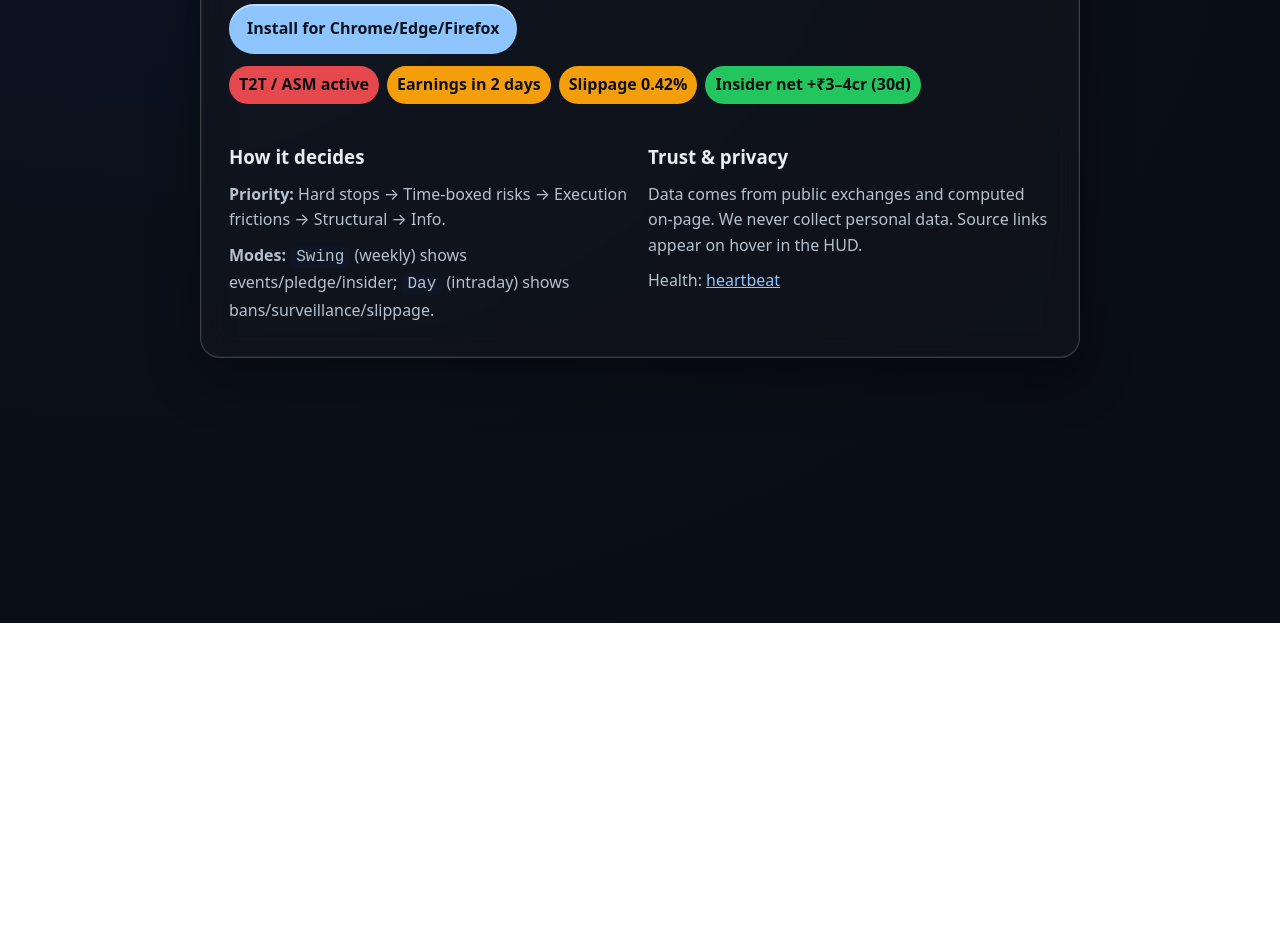
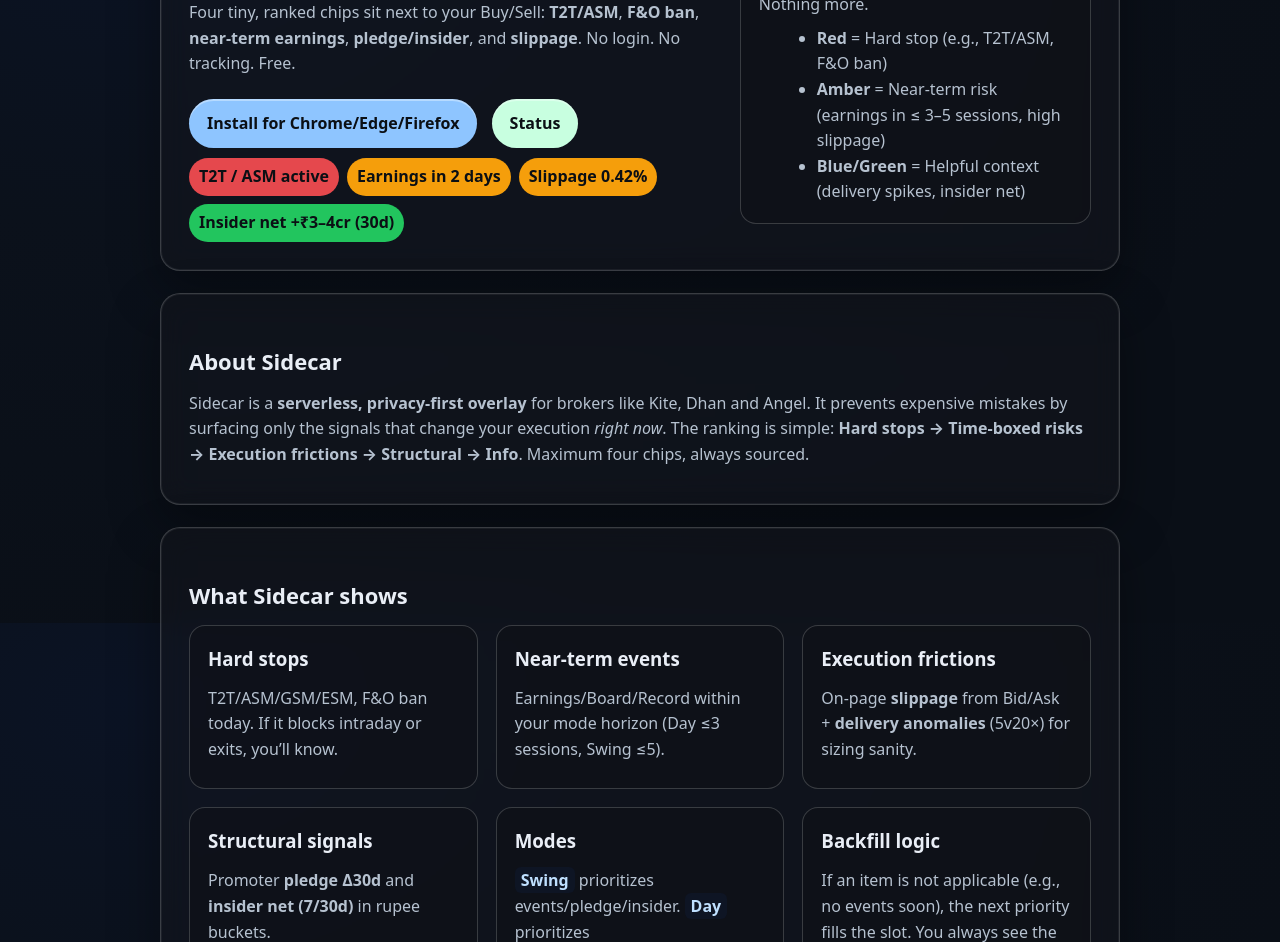
Before and after one commit to TorqueEnables/sidecar-data, a plain HTML site: page docs/index.html in a window 1280 px wide. Shown: the part 177-1119 px from the top of the page. Before the commit the page ends 800 px from the top, so only its background shows below. Drawn offline with Linux system fonts and the light colour scheme.

Commit message:
Update index.html

```diff
--- a/docs/index.html
+++ b/docs/index.html
@@ -1,49 +1,161 @@
 <!doctype html>
+<html lang="en">
 <meta charset="utf-8">
 <meta name="viewport" content="width=device-width,initial-scale=1">
-<title>Sidecar HUD — StakeLens</title>
+<title>Sidecar HUD — decision armor for Indian equities</title>
+<meta name="description" content="A tiny, serverless HUD that shows ASM/T2T, F&O ban, near-term earnings, pledge/insider, and slippage right on your broker page. No login. No tracking. Free.">
+<meta property="og:title" content="Sidecar HUD — decision armor for Indian equities">
+<meta property="og:description" content="4 small chips that prevent dumb losses. Works on Kite/Dhan/Angel.">
+<meta property="og:type" content="website">
+<meta property="og:url" content="https://torqueenables.github.io/sidecar-data/docs/">
+<link rel="canonical" href="https://torqueenables.github.io/sidecar-data/docs/">
 <style>
-  :root{--fg:#eaeef3;--mut:#b6c2d0;--chip:#0b0f14;--glow:rgba(0,0,0,.35)}
-  html,body{height:100%} body{margin:0;background:
-    radial-gradient(1200px 800px at 10% 10%,#0b1324 0%,#0b111b 40%,#090d14 100%),
-    linear-gradient(135deg,#0d1220,#0b1018);}
-  .wrap{max-width:880px;margin:0 auto;padding:48px 20px;color:var(--fg);font:16px/1.6 system-ui,-apple-system,Segoe UI,Roboto,Ubuntu}
-  .glass{backdrop-filter: blur(14px) saturate(130%);-webkit-backdrop-filter: blur(14px) saturate(130%);
-    background: rgba(20,22,28,.55);border:1px solid rgba(255,255,255,.18);border-radius:20px;padding:28px 28px 24px;
-    box-shadow:0 20px 50px var(--glow), inset 0 0 0 1px rgba(255,255,255,.06)}
-  h1{margin:0 0 10px;font-size:28px}
-  p{margin:10px 0;color:var(--mut)}
-  .btn{display:inline-block;margin-top:14px;padding:12px 18px;border-radius:999px;
-    background:#8ec5ff;color:#08121c;font-weight:700;text-decoration:none;box-shadow:0 2px 0 rgba(255,255,255,.4) inset}
-  .chips{display:flex;gap:8px;flex-wrap:wrap;margin-top:12px}
-  .chip{background:#3b82f6;color:#0b0f14;padding:6px 10px;border-radius:999px;font-weight:700}
-  .chip.red{background:#e5484d}.chip.amber{background:#f59e0b}.chip.green{background:#22c55e}
-  code{background:#0e1524;padding:2px 6px;border-radius:6px}
-  .grid{display:grid;gap:16px;grid-template-columns:1fr 1fr;margin-top:20px}
-  @media (max-width:760px){.grid{grid-template-columns:1fr}}
+  :root{
+    --bg1:#0b111b; --bg2:#0a0f17; --fg:#e9eef6; --mut:#b6c2d0; --accent:#8ec5ff;
+    --glass: rgba(20,22,28,.55); --border:rgba(255,255,255,.18); --glow:rgba(0,0,0,.35);
+    --red:#e5484d; --amber:#f59e0b; --blue:#3b82f6; --green:#22c55e; --ink:#0b0f14;
+  }
+  *{box-sizing:border-box}
+  html,body{height:100%}
+  body{
+    margin:0; color:var(--fg);
+    background:
+      radial-gradient(1200px 800px at 10% 10%,#0b1324 0%,var(--bg1) 40%,var(--bg2) 100%),
+      linear-gradient(135deg,#0d1220,var(--bg2));
+    font:16px/1.6 system-ui,-apple-system,Segoe UI,Roboto,Ubuntu;
+  }
+  .wrap{max-width:1000px;margin:0 auto;padding:40px 20px}
+  .glass{
+    backdrop-filter: blur(14px) saturate(130%); -webkit-backdrop-filter: blur(14px) saturate(130%);
+    background: var(--glass); border:1px solid var(--border); border-radius:20px;
+    padding:28px; box-shadow:0 20px 50px var(--glow), inset 0 0 0 1px rgba(255,255,255,.06)
+  }
+  h1,h2,h3{margin:0 0 12px}
+  h1{font-size:30px}
+  h2{font-size:22px;margin-top:22px}
+  p{margin:8px 0;color:var(--mut)}
+  .hero{display:grid;grid-template-columns:1.2fr .8fr;gap:24px;align-items:center}
+  @media (max-width:860px){.hero{grid-template-columns:1fr}}
+  .btn{
+    display:inline-block;margin:14px 10px 0 0;padding:12px 18px;border-radius:999px;
+    background:var(--accent);color:var(--ink);font-weight:800;text-decoration:none;
+    box-shadow:0 2px 0 rgba(255,255,255,.35) inset; transition:transform .06s ease;
+  }
+  .btn:hover{transform:translateY(-1px)}
+  .mut{color:var(--mut)}
+  .chips{display:flex;gap:8px;flex-wrap:wrap;margin-top:10px}
+  .chip{background:var(--blue);color:var(--ink);padding:6px 10px;border-radius:999px;font-weight:800}
+  .chip.red{background:var(--red)} .chip.amber{background:var(--amber)} .chip.green{background:var(--green)}
+  .grid{display:grid;gap:18px;grid-template-columns:repeat(3,1fr)}
+  @media (max-width:860px){.grid{grid-template-columns:1fr}}
+  .card{padding:18px;border-radius:16px;border:1px solid var(--border);background:rgba(15,16,20,.45)}
+  code{background:#0e1524;color:#bfe0ff;padding:2px 6px;border-radius:6px}
+  .footer{opacity:.8;text-align:center;margin-top:20px}
+  a { color:#9fd2ff }
+  .kbd{font-weight:700;background:#0e1524;color:#bfe0ff;padding:2px 6px;border-radius:6px}
 </style>
+
 <div class="wrap">
-  <div class="glass">
-    <h1>Sidecar HUD</h1>
-    <p>Four tiny, decision-critical chips on your broker page. <b>No login. No tracking. Free.</b></p>
+  <!-- HERO -->
+  <div class="glass hero">
+    <div>
+      <h1>Sidecar HUD — decision armor for Indian equities</h1>
+      <p>Four tiny, ranked chips sit next to your Buy/Sell: <b>T2T/ASM</b>, <b>F&amp;O ban</b>, <b>near-term earnings</b>, <b>pledge/insider</b>, and <b>slippage</b>. No login. No tracking. Free.</p>
       <a class="btn" href="./sidecar.user.js">Install for Chrome/Edge/Firefox</a>
+      <a class="btn" href="../health/heartbeat.txt" style="background:#c8ffe0">Status</a>
       <div class="chips">
         <span class="chip red">T2T / ASM active</span>
         <span class="chip amber">Earnings in 2 days</span>
         <span class="chip amber">Slippage 0.42%</span>
         <span class="chip green">Insider net +₹3–4cr (30d)</span>
       </div>
+    </div>
+    <div class="card">
+      <h3 style="margin-bottom:4px">What you’ll see</h3>
+      <p class="mut">A one-line verdict + up to 4 color chips. Nothing more.</p>
+      <ul class="mut" style="margin:8px 0 0 18px">
+        <li><b>Red</b> = Hard stop (e.g., T2T/ASM, F&amp;O ban)</li>
+        <li><b>Amber</b> = Near-term risk (earnings in ≤ 3–5 sessions, high slippage)</li>
+        <li><b>Blue/Green</b> = Helpful context (delivery spikes, insider net)</li>
+      </ul>
+    </div>
+  </div>
+
+  <!-- ABOUT -->
+  <div class="glass" style="margin-top:22px">
+    <h2>About Sidecar</h2>
+    <p>Sidecar is a <b>serverless, privacy-first overlay</b> for brokers like Kite, Dhan and Angel. It prevents expensive mistakes by surfacing only the signals that change your execution <i>right now</i>. The ranking is simple: <b>Hard stops → Time-boxed risks → Execution frictions → Structural → Info</b>. Maximum four chips, always sourced.</p>
+  </div>
+
+  <!-- WHAT WE SHOW -->
+  <div class="glass" style="margin-top:22px">
+    <h2>What Sidecar shows</h2>
     <div class="grid">
-      <div>
-        <h3 style="margin:18px 0 8px">How it decides</h3>
-        <p><b>Priority:</b> Hard stops → Time-boxed risks → Execution frictions → Structural → Info.</p>
-        <p><b>Modes:</b> <code>Swing</code> (weekly) shows events/pledge/insider; <code>Day</code> (intraday) shows bans/surveillance/slippage.</p>
+      <div class="card">
+        <h3>Hard stops</h3>
+        <p class="mut">T2T/ASM/GSM/ESM, F&amp;O ban today. If it blocks intraday or exits, you’ll know.</p>
       </div>
-      <div>
-        <h3 style="margin:18px 0 8px">Trust & privacy</h3>
-        <p>Data comes from public exchanges and computed on-page. We never collect personal data. Source links appear on hover in the HUD.</p>
-        <p>Health: <a href="../health/heartbeat.txt" style="color:#8ec5ff">heartbeat</a></p>
+      <div class="card">
+        <h3>Near-term events</h3>
+        <p class="mut">Earnings/Board/Record within your mode horizon (Day ≤3 sessions, Swing ≤5).</p>
+      </div>
+      <div class="card">
+        <h3>Execution frictions</h3>
+        <p class="mut">On-page <b>slippage</b> from Bid/Ask + <b>delivery anomalies</b> (5v20×) for sizing sanity.</p>
+      </div>
+      <div class="card">
+        <h3>Structural signals</h3>
+        <p class="mut">Promoter <b>pledge Δ30d</b> and <b>insider net (7/30d)</b> in rupee buckets.</p>
+      </div>
+      <div class="card">
+        <h3>Modes</h3>
+        <p class="mut"><span class="kbd">Swing</span> prioritizes events/pledge/insider. <span class="kbd">Day</span> prioritizes bans/surveillance/slippage. Switch anytime in the HUD.</p>
+      </div>
+      <div class="card">
+        <h3>Backfill logic</h3>
+        <p class="mut">If an item is not applicable (e.g., no events soon), the next priority fills the slot. You always see the most useful four.</p>
       </div>
     </div>
   </div>
+
+  <!-- HOW IT WORKS -->
+  <div class="glass" style="margin-top:22px">
+    <h2>How it works</h2>
+    <ol class="mut" style="margin-left:18px">
+      <li>Click <b>Install</b> above (Tampermonkey/Violentmonkey opens → Install).</li>
+      <li>Open a stock on your broker (e.g., <code>/quote/NSE/BEL</code> or chart view).</li>
+      <li>Sidecar docks near <b>Buy/Sell</b>. Verdict sentence + four chips appear. That’s it.</li>
+    </ol>
   </div>
+
+  <!-- PRIVACY & SAFETY -->
+  <div class="glass" style="margin-top:22px">
+    <h2>Privacy &amp; safety</h2>
+    <p class="mut">No login, no account, no tracking. Your preferences stay in your browser. Data is built from public exchange pages and simple computations; we never auto-trade or alter order buttons. Every chip links to its source in the HUD.</p>
+  </div>
+
+  <!-- FAQ -->
+  <div class="glass" style="margin-top:22px">
+    <h2>FAQ</h2>
+    <p><b>Is this free?</b> Yes. It’s a public good. We may add a Pro tier later; the free HUD stays useful.</p>
+    <p><b>Does it support my broker?</b> Works on Kite, Dhan, and Angel. More later via updates.</p>
+    <p><b>Will it slow my browser?</b> No. It fetches one small JSON per symbol and computes slippage locally.</p>
+    <p><b>Where does insider data come from?</b> Public filings (v1). It’s bucketized and delayed; no private data is exposed.</p>
+  </div>
+
+  <!-- ROADMAP + CHANGELOG -->
+  <div class="glass" style="margin-top:22px">
+    <h2>Roadmap &amp; Changelog</h2>
+    <p class="mut">v1: ASM/T2T, F&amp;O ban, events, delivery anomaly, insider buckets, on-page slippage. Next: pledge Δ30d, rating actions, index watchlists, per-broker docking polish.</p>
+    <p class="mut">Status: <a href="../health/heartbeat.txt">heartbeat</a></p>
+  </div>
+
+  <!-- CONTACT -->
+  <div class="glass" style="margin-top:22px">
+    <h2>Support &amp; contact</h2>
+    <p class="mut">Found a bug or have a request? Open an issue on <a href="https://github.com/torqueenables/sidecar-data">GitHub</a> or email <a href="mailto:hello@stake.tools">hello@stake.tools</a> (placeholder).</p>
+  </div>
+
+  <p class="footer mut">© StakeLens • Informational only. Verify with exchange sources before acting.</p>
+</div>
+</html>
```
Lines whose indentation alone changed are shown as unchanged.
